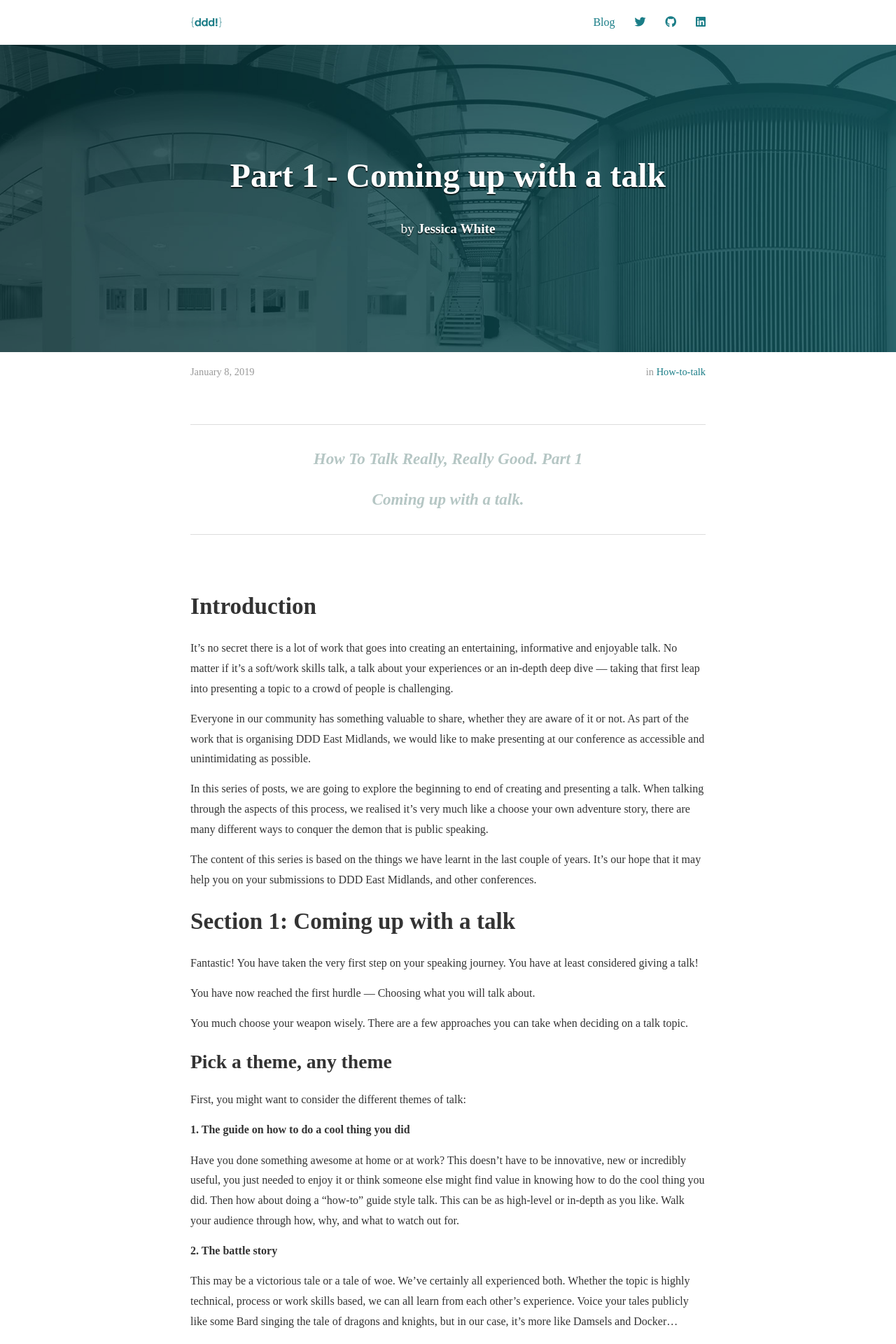
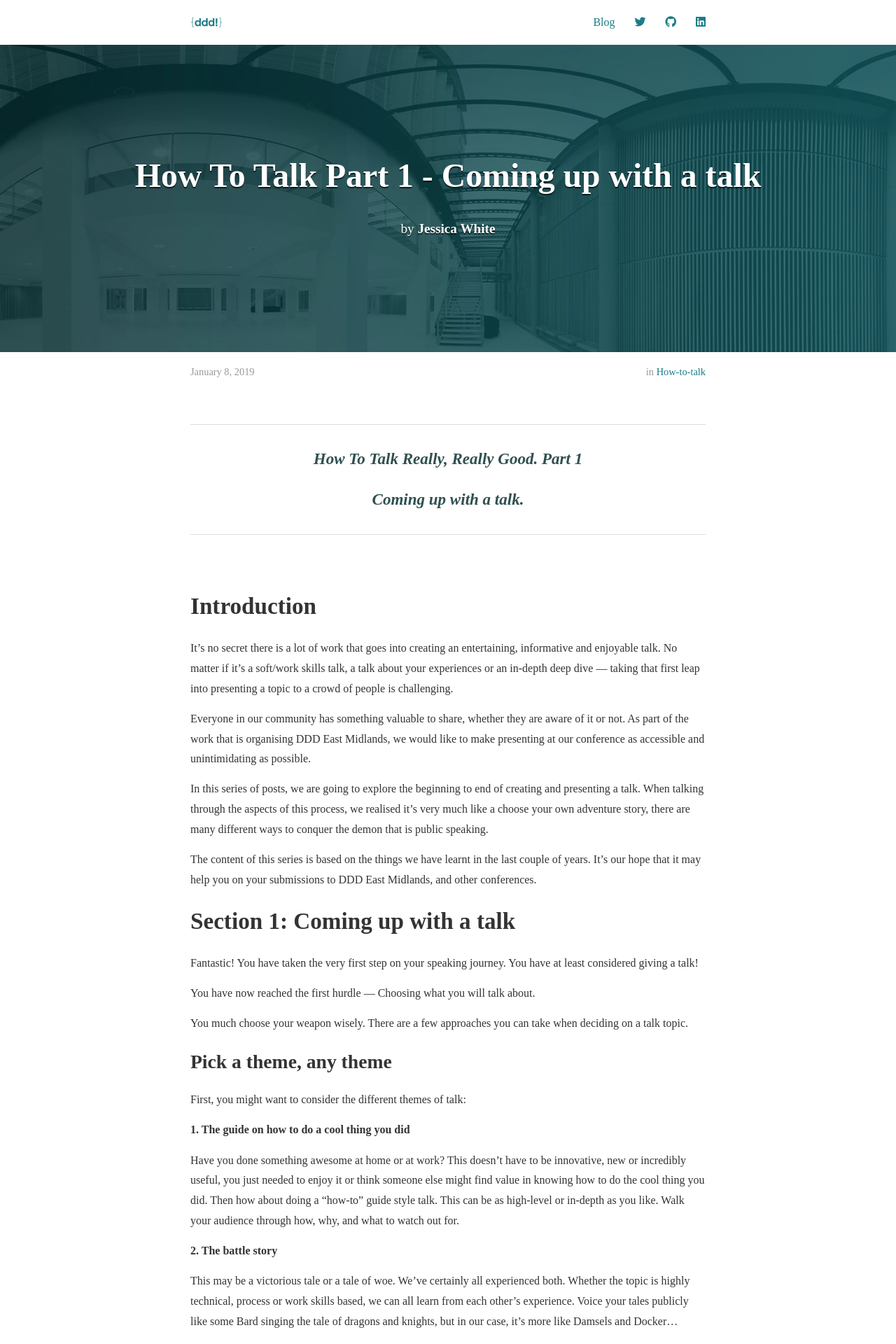
Before and after one commit to DDDEastMidlandsLimited/dddem-blog, a Jekyll site: the page built from _posts/2019-01-08-coming-up-with-a-talk-post.md, in a window 1280 px wide. Shown: the top 1920 px of the page at 70% size. Built offline with Jekyll 4.4.1, drawn with Linux system fonts in a browser that asks for light colours; nearby versions of some CDN libraries; some of the changed text lies outside the part shown.

Commit message:
Edits to How To Talk Part One

```diff
--- a/_posts/2019-01-08-coming-up-with-a-talk-post.md
+++ b/_posts/2019-01-08-coming-up-with-a-talk-post.md
@@ -1,6 +1,6 @@
 ---
 layout: post
-title: Part 1 - Coming up with a talk
+title: How To Talk Part 1 - Coming up with a talk
 description: "Coming up with a talk"
 date: 2019-01-08
 cover: "/assets/header_image.jpg"
@@ -74,9 +74,13 @@
 
 **Just remember:** everything can seem “easy” or dismissible as uninteresting once you’ve learnt about it, but your experiences and knowledge is different from everybody else. It is really common and easy to dismiss something as “simple” after you got over the complexity of learning a problem. What you think is easy or obvious, may be invaluable to another person and I’m guessing you probably didn’t think it was obvious before you learnt it.
 
-> _If you are passionate and can share that enthusiasm, you’ve already started on the road to success._
+---
+<center>
+<h4 class="quote">If you are passionate and can share that enthusiasm, you’ve already started on the road to success.</h4>
+</center>
+---
 
-Good luck with choosing your weapon speaking champions!
+Good luck!
 
 Until next time,
 
@@ -85,7 +89,7 @@
 
 _How To Talk Really, Really Good_
 
-* <a href="{{site.baseurl}}/2018/04/09/impactfuldashboardspart1-post.html">Part 1 - Coming up with a talk</a>
+* <a href="{{site.baseurl}}/2018/04/09/impactfuldashboardspart1-post.html">How To Talk Part 1 - Coming up with a talk</a>
 
 ---
 
--- a/_sass/_layout.scss
+++ b/_sass/_layout.scss
@@ -199,7 +199,7 @@
 		padding: 1em;
 	}
 	.quote{
-		color: #B5C6C4;
+		color: darkslategray;
 	}
 	.button {
 		-webkit-transition-duration: 0.4s; /* Safari */
```
